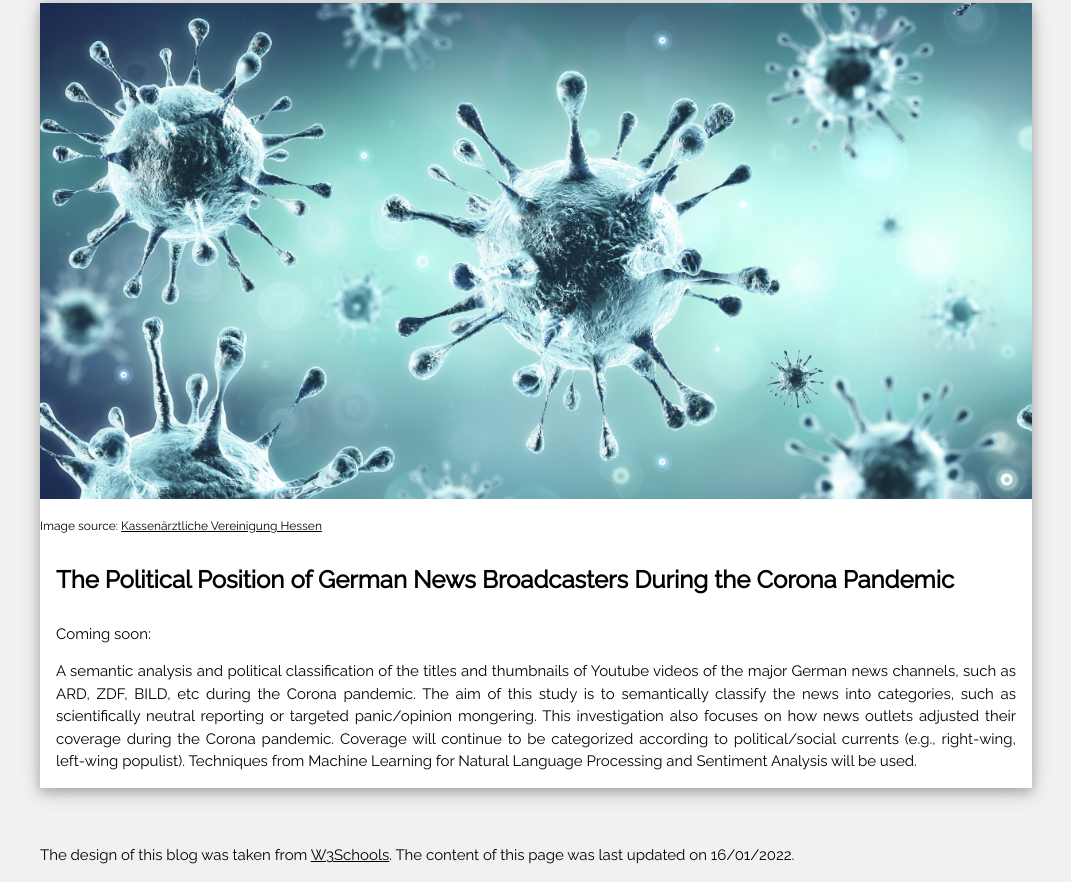
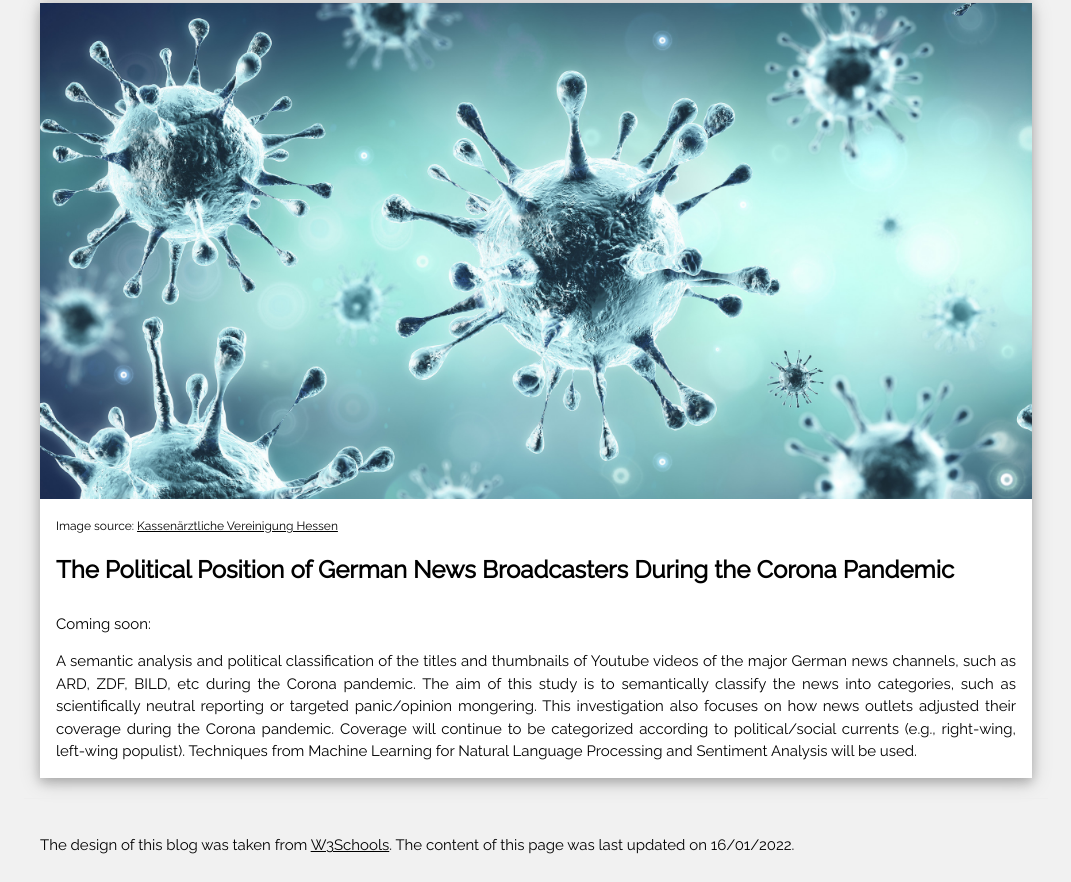
Before and after one commit to a-python-script/a-python-script.github.io, a plain HTML site: page index.html in a window 1280 px wide. Shown: the part 476-1358 px from the top of the page, without its empty margins (104-1175 px from the left). Drawn offline with nearby package versions, Linux system fonts and the light colour scheme.

Commit message:
Final final inital commit

```diff
--- a/index.html
+++ b/index.html
@@ -65,9 +65,10 @@ and is wrapped around the whole page content, except for the footer in this exam
 
       <div class="w3-card-4 w3-margin w3-white content">
         <img src="/corona.jpg" alt="Corona-Virus" style="width:100%;height:30%;" class="center">
-        <p><small>Image source: <a
-          href="https://www.kvhessen.de/coronavirus/">Kassenärztliche Vereinigung Hessen</a></small></p>
         <div class="w3-container">
+          <p><small>Image source: <a href="https://www.kvhessen.de/coronavirus/">Kassenärztliche Vereinigung
+                Hessen</a></small></p>
+
           <h3><b>The Political Position of German News Broadcasters During the Corona Pandemic</b></h3>
         </div>
 
```
